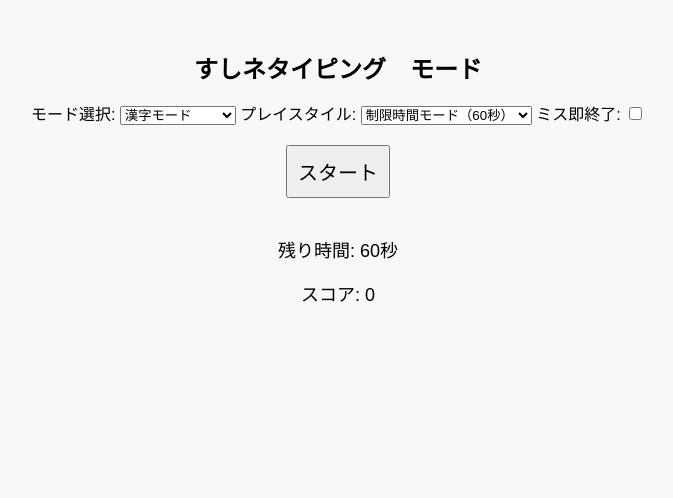
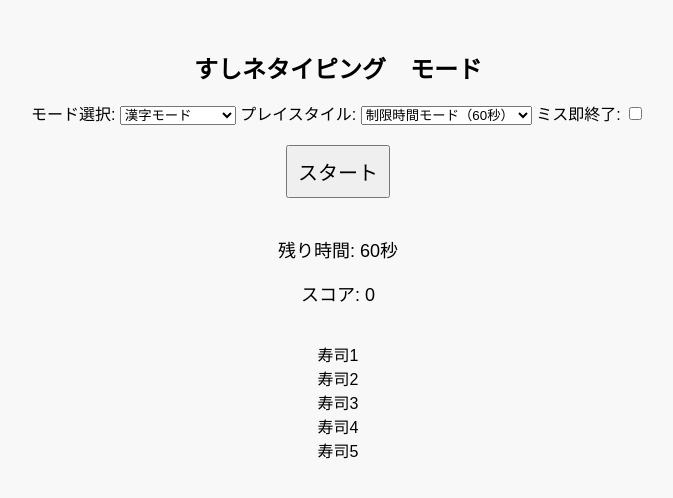
Before and after one commit to Wataamee777/Ueiao-typing, a plain HTML site: page index.html in a window 1280 px wide. Shown: the whole page, without its empty margins (302-975 px from the left). Drawn offline with Linux system fonts and the light colour scheme.

Commit message:
Update index.html

```diff
--- a/index.html
+++ b/index.html
@@ -5,9 +5,10 @@
     <meta name="viewport" content="width=device-width, initial-scale=1.0">
     <title>すしネタイピング</title>
     <link rel="stylesheet" href="style.css">
-    <script>if (!/Windows|Mac|Linux/i.test(navigator.userAgent) || /Android/i.test(navigator.userAgent)) {
-    alert("このサイトには物理キーボードが必要です。");
-}
+    <script>
+        if (!/Windows|Mac|Linux/i.test(navigator.userAgent) || /Android/i.test(navigator.userAgent)) {
+            alert("このサイトには物理キーボードが必要です。");
+        }
     </script>
 </head>
 <body>
@@ -33,6 +34,16 @@
         <p id="word"></p>
         <p id="inputText"></p>
     </div>
+
+    <!-- 寿司タップゲーム -->
+    <div class="sushi-container">
+        <div class="sushi" style="top: 20px; left: 50px;" data-sushi="1">寿司1</div>
+        <div class="sushi" style="top: 150px; left: 200px;" data-sushi="2">寿司2</div>
+        <div class="sushi" style="top: 100px; left: 300px;" data-sushi="3">寿司3</div>
+        <div class="sushi" style="top: 200px; left: 400px;" data-sushi="4">寿司4</div>
+        <div class="sushi" style="top: 250px; left: 150px;" data-sushi="5">寿司5</div>
+    </div>
+
     <script src="script.js"></script>
 </body>
 </html>
```
